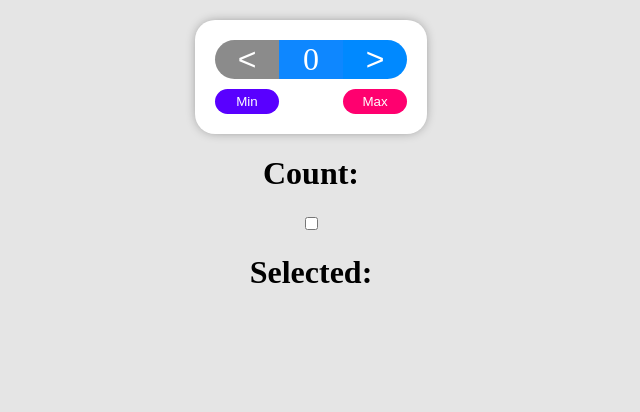
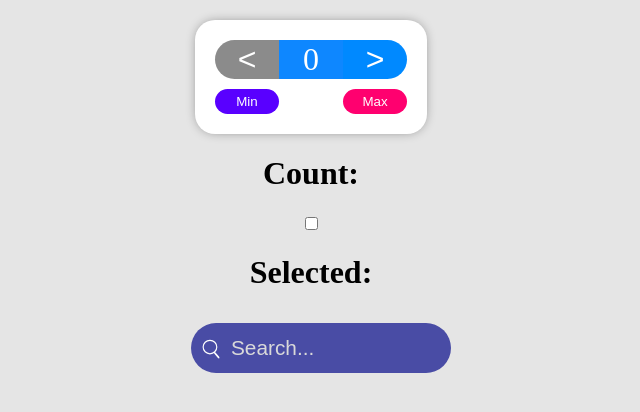
Before and after one commit to wsuf-proginf-2022/react-reusable-components, a React (Vite) app: page / in a window 1280 px wide. Shown: the top 412 px of the page, without its empty margins (329-969 px from the left). Built offline with nearby package versions, Linux system fonts and the light colour scheme.

Commit message:
lots and lots of changes

```diff
--- a/src/App.js
+++ b/src/App.js
@@ -2,6 +2,7 @@ import { createRoot } from 'react-dom/client';
 import React, { StrictMode, useState } from 'react';
 import Counter from './components/Counter/Counter';
 import Dropdown from './components/Dropdown/Dropdown';
+import SearchField from './components/SearchField/SearchField';
 
 const dropdownOptions = [
   'apple',
@@ -117,6 +118,7 @@ const App = () => {
       <input type='checkbox' checked={checked} onChange={() => setChecked(!checked)} />
       {checked && <Dropdown options={dropdownOptions} onChange={setSelected} />}
       <h1 style={{ textAlign: 'center' }}>Selected: {selected}</h1>
+      <SearchField options={options} />
     </div>
   );
 };
--- /dev/null
+++ b/src/components/SearchField/SearchField.js
@@ -0,0 +1,14 @@
+import { useState } from 'react';
+import './searchfield.css';
+
+const SearchFiled = (props) => {
+  const [searchTerm, setSearchTerm] = useState('');
+  return (
+    <div className='search-field rounded'>
+      <span className='search-icon' />
+      <input className='input-real' placeholder='Search...' />
+    </div>
+  );
+};
+
+export default SearchFiled;
```
